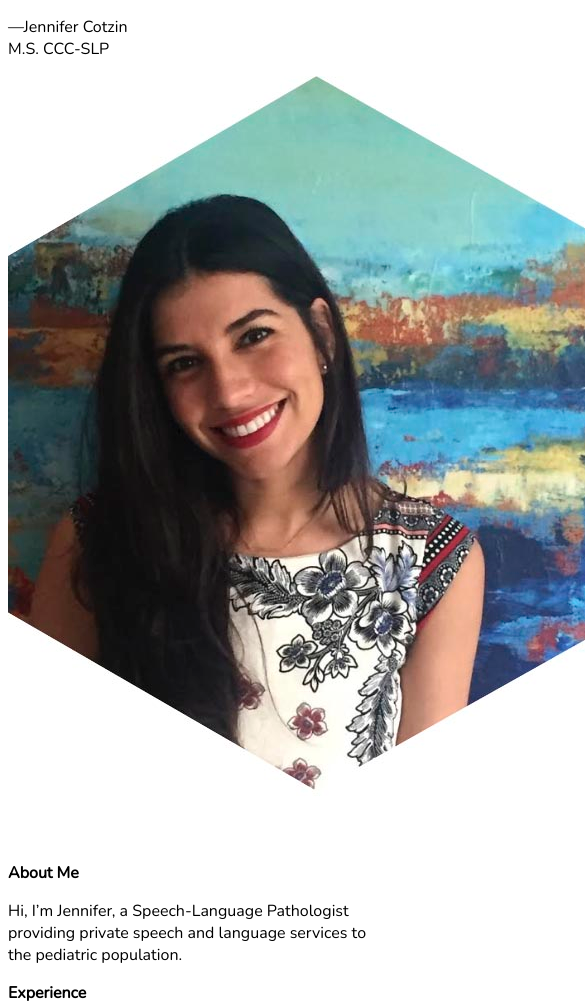
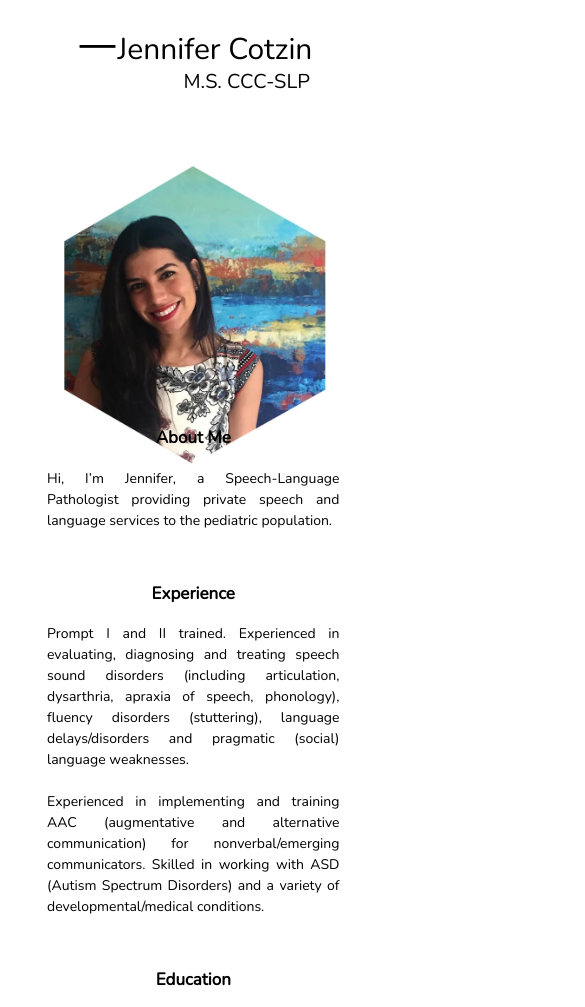
Before and after one commit to jcotzin/jen, a plain HTML site: page index.html in a window 390 px wide. Shown: the top 1007 px of the page, 585 px wide, since content can reach past the window. Drawn offline with nearby package versions, Linux system fonts and the light colour scheme.

Commit message:
changed to larger pic size so looks more clear on mobile; also added more responsiveness for bigger mobile screens like iphone 6s

```diff
--- a/index.html
+++ b/index.html
@@ -25,7 +25,7 @@
   </div>
 
   <div class="jenpic">
-    <img src="jenpic.jpg" alt="" />
+    <img src="jenpicm.jpg" alt="" />
     <div class="vr">&nbsp;</div>
   </div>
 
--- a/style.css
+++ b/style.css
@@ -26,7 +26,11 @@ nav ul {
   color: black;
 }
 
-
+.contact a {
+  text-decoration: none;
+  list-style-type: none;
+  color: #000000;
+}
 
 @media (max-width : 2000px) and (min-width : 1001px) {
   /*desktop*/
@@ -181,6 +185,88 @@ nav ul {
   }
 }
 
+@media (min-width : 381px) and (max-width : 450px){
+  /*iphone 6 plus portrait*/
+
+li {
+  /*height: 20px;*/
+  float: left;
+  margin-right: 20px;
+  padding: 20px 50px;
+}
+
+#nav-bar a {
+  text-decoration: none;
+  font-size: 13px;
+  color: #000000;
+}
+
+.jenpic img {
+  width: 67%;
+  height: auto;
+  position: absolute;
+  margin: 0;
+  top: 38%;
+  left: 50%;
+  margin-right: -50%;
+  transform: translate(-50%, -50%)
+}
+
+
+#text {
+  font-size: 14px;
+  line-height: 1.5;
+  position: absolute;
+  width: 75%;
+  text-align: justify;;
+  margin-left: 10%;
+  margin-top: 97%;
+  margin-bottom: 20px;
+  }
+
+#text div {
+ margin-bottom: 50px;
+}
+
+.contact {
+ text-align: center;
+}
+
+.title {
+  font-size: 30px;
+  line-height: 2;
+  position: absolute;
+  margin: 0;
+  top: 5%;
+  left: 50%;
+  margin-right: -50%;
+  transform: translate(-50%, -50%)
+}
+
+.title2 {
+  font-size: 20px;
+  margin-left: 20px;
+  position: absolute;
+  margin: 0;
+  top: 75%;
+  left: 72%;
+  margin-right: -50%;
+  transform: translate(-50%, -50%)
+}
+
+.title-style {
+  font-size: 50px;
+  font-family: 'Source Sans Pro', sans-serif;
+}
+
+.show-title {
+  text-align: center;
+  font-size: 17px;
+  top: 75%;
+}
+
+}
+
 @media (min-width : 352px) and (max-width : 380px){
   /*iphone 6 portrait*/
 
@@ -263,7 +349,7 @@ li {
 
 }
 
-@media (min-width: 581px) and (max-width : 700px) {
+@media (min-width: 581px) and (max-width : 740px) {
   /*iphone 6 landscape*/
   li {
     /*height: 20px;*/
```
Also changed, not shown: jenpicm.jpg (added).
